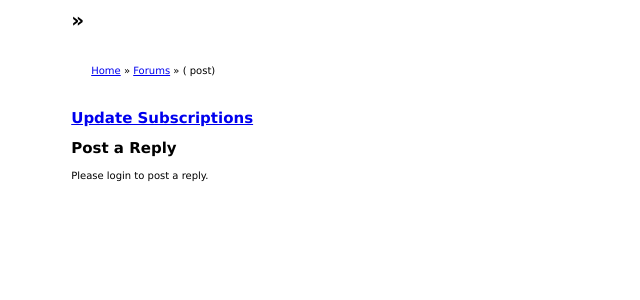
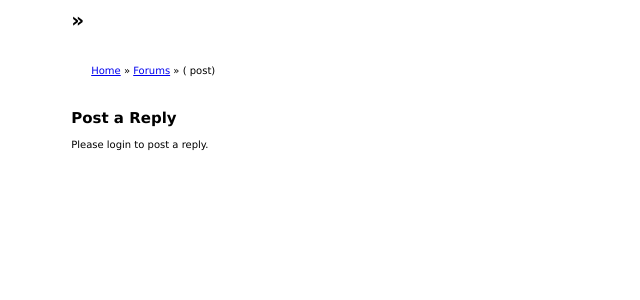
Before and after one commit to marcinn/django-forum, a Django app: template templates/forum/thread.html in a window 1280 px wide. Shown: the top 300 px of the page, without its empty margins (0-640 px from the left). Run offline with Django 3.2, Linux system fonts and the light colour scheme; the template is opened without the code that fills it, so the values that code supplies are empty.

Commit message:
Fixes issue #45 - 'Update Subscriptions' links are now hidden from anonymous users. Thank you to aezell for the report.
git-svn-id: http://django-forum.googlecode.com/svn/trunk@31 8fd21cde-4a2f-0410-9917-19c3686e4e0c

```diff
--- a/templates/forum/forum_list.html
+++ b/templates/forum/forum_list.html
@@ -19,5 +19,5 @@
 </tr>
 {% endfor %}
 </table>
-<p><a href="{% url forum_subscriptions %}">{% trans "Update Subscriptions" %}</a></p>
+{% if request.user.is_authenticated %}<p><a href="{% url forum_subscriptions %}">{% trans "Update Subscriptions" %}</a></p>{% endif %}
 {% endblock %}
--- a/templates/forum/thread.html
+++ b/templates/forum/thread.html
@@ -30,7 +30,7 @@
 </ul>
 {% endif %}
 
-<h2><a href="{% url forum_subscriptions %}">Update Subscriptions</a></h2>
+{% if request.user.is_authenticated %}<p><a href="{% url forum_subscriptions %}">{% trans "Update Subscriptions" %}</a></p>{% endif %}
 <h2>Post a Reply</h2>
 {% if thread.closed %}
 <p>Sorry, this thread is closed. No further replies are permitted.</p>
```
